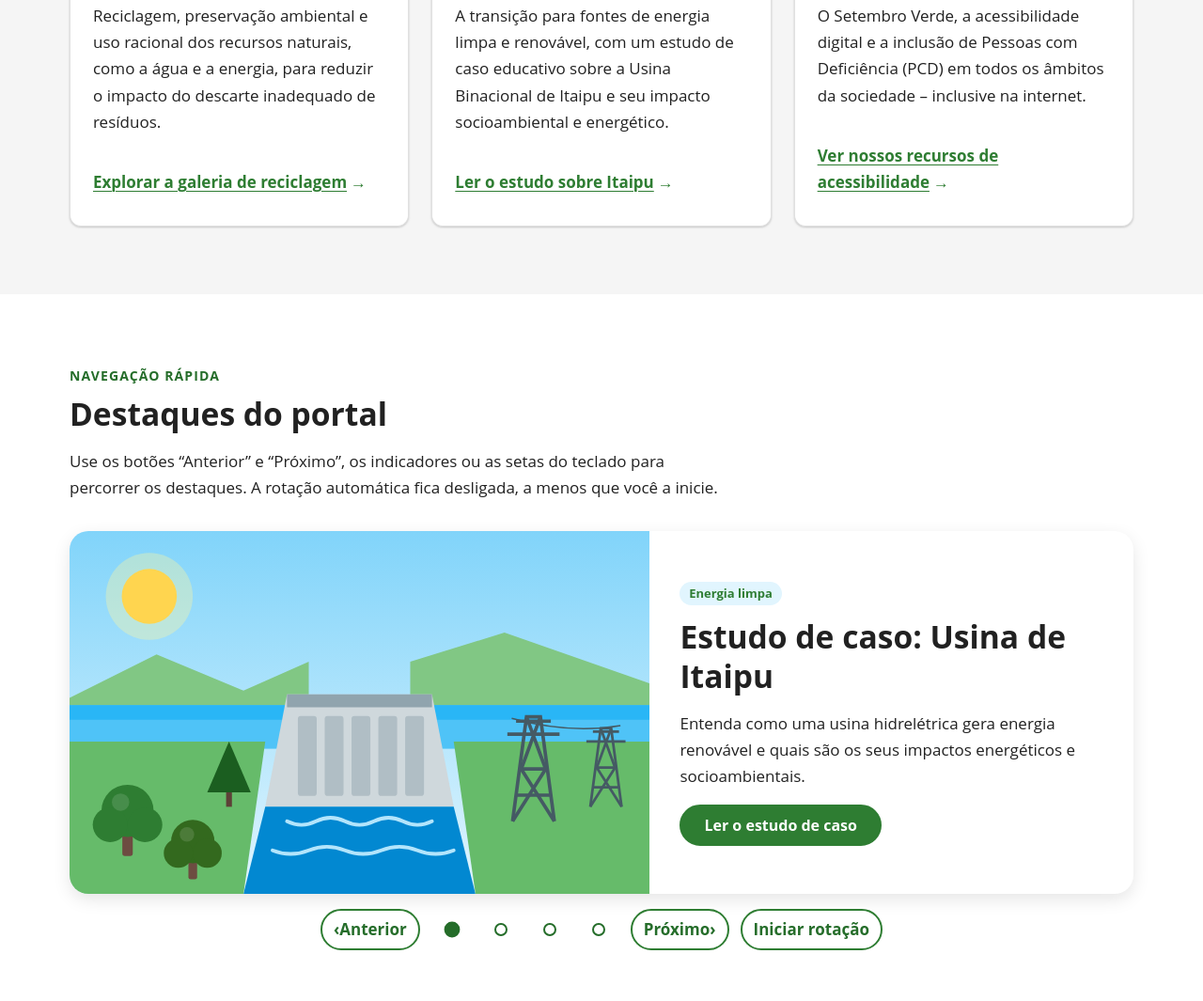
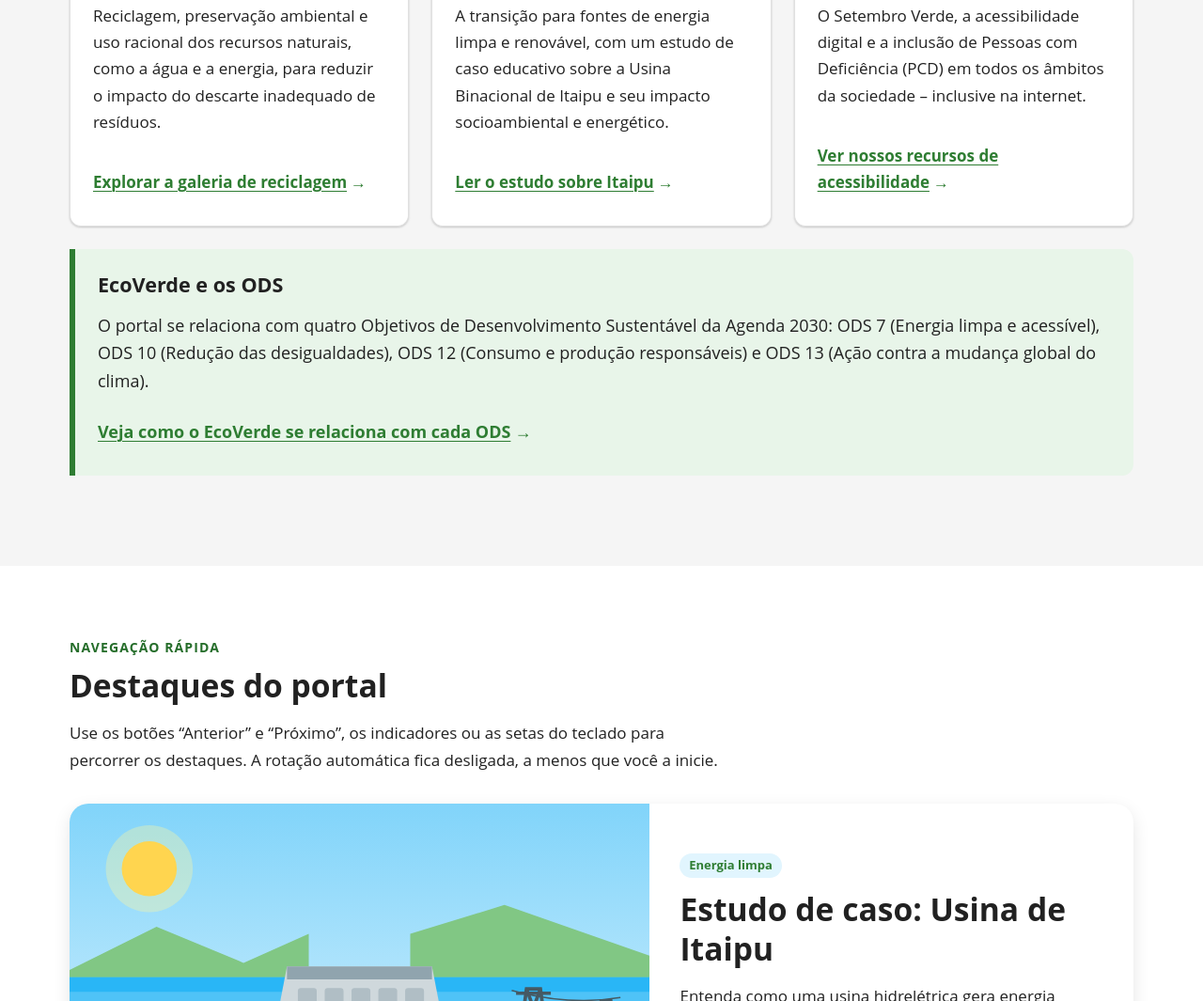
Before and after one commit to KhevynEtec/U-UNICID-CC-FRONTEND-2260022-N7-2-2026-NT-ECOVERDE, a website: page public/index.html in a window 1280 px wide. Shown: the part 1231-2296 px from the top of the page at 94% size. Drawn offline with Linux system fonts and the light colour scheme.

Commit message:
feat: liga a página inicial, a Itaipu e o Setembro Verde aos ODS
- index.html: destaque "EcoVerde e os ODS" no fim dos três pilares,
  com os ODS 7, 10, 12 e 13 e o link para sobre.html#ods.
- itaipu.html: linha indicando os ODS 7 e 13.
- doacao.html: linha indicando o ODS 10.

Co-Authored-By: Claude Opus 5.5 <noreply@anthropic.com>

```diff
--- a/public/index.html
+++ b/public/index.html
@@ -145,6 +145,11 @@
               <p class="card__rodape"><a class="link-seta" href="acessibilidade.html">Ver nossos recursos de acessibilidade</a></p>
             </div>
           </article>
+        </div>
+        <div class="destaque destaque--verde">
+          <h3 id="titulo-ods-inicio">EcoVerde e os ODS</h3>
+          <p>O portal se relaciona com quatro Objetivos de Desenvolvimento Sustentável da Agenda 2030: ODS 7 (Energia limpa e acessível), ODS 10 (Redução das desigualdades), ODS 12 (Consumo e produção responsáveis) e ODS 13 (Ação contra a mudança global do clima).</p>
+          <p class="mb-0"><a class="link-seta" href="sobre.html#ods">Veja como o EcoVerde se relaciona com cada ODS</a></p>
         </div>
       </div>
     </section>
```
Also changed, not shown: public/doacao.html (+1 -0 lines), public/itaipu.html (+1 -0 lines).
